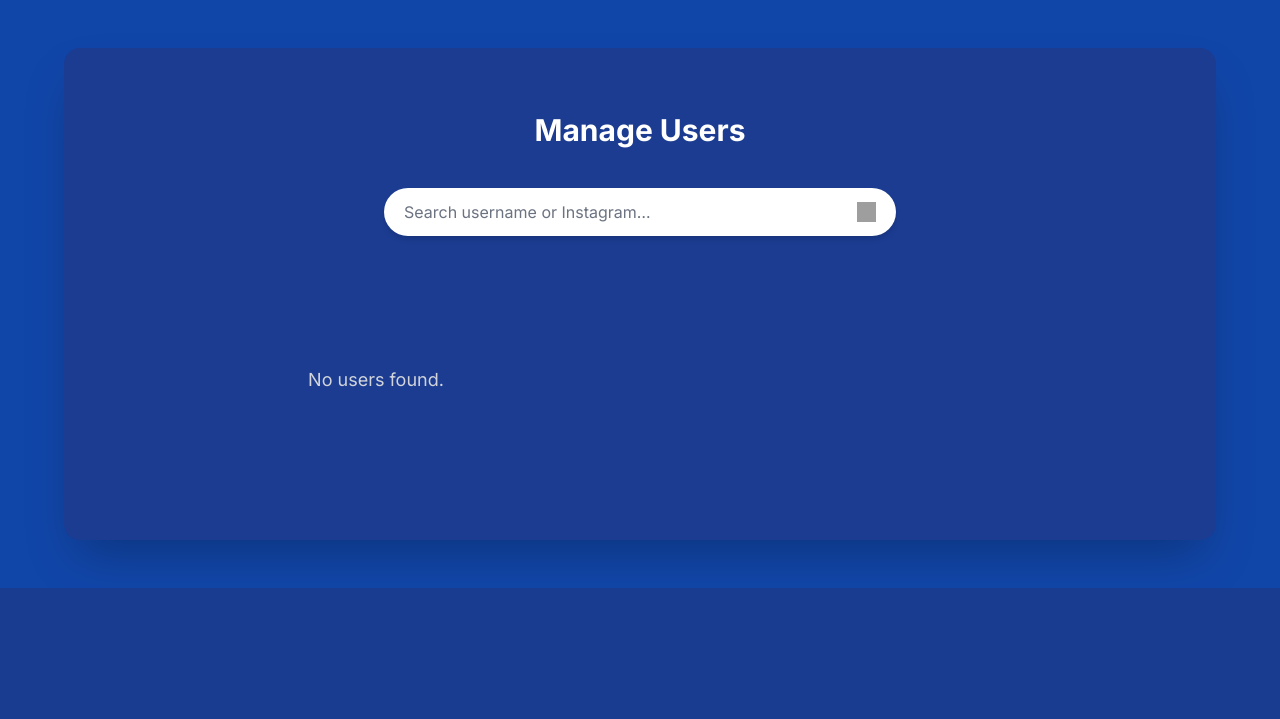
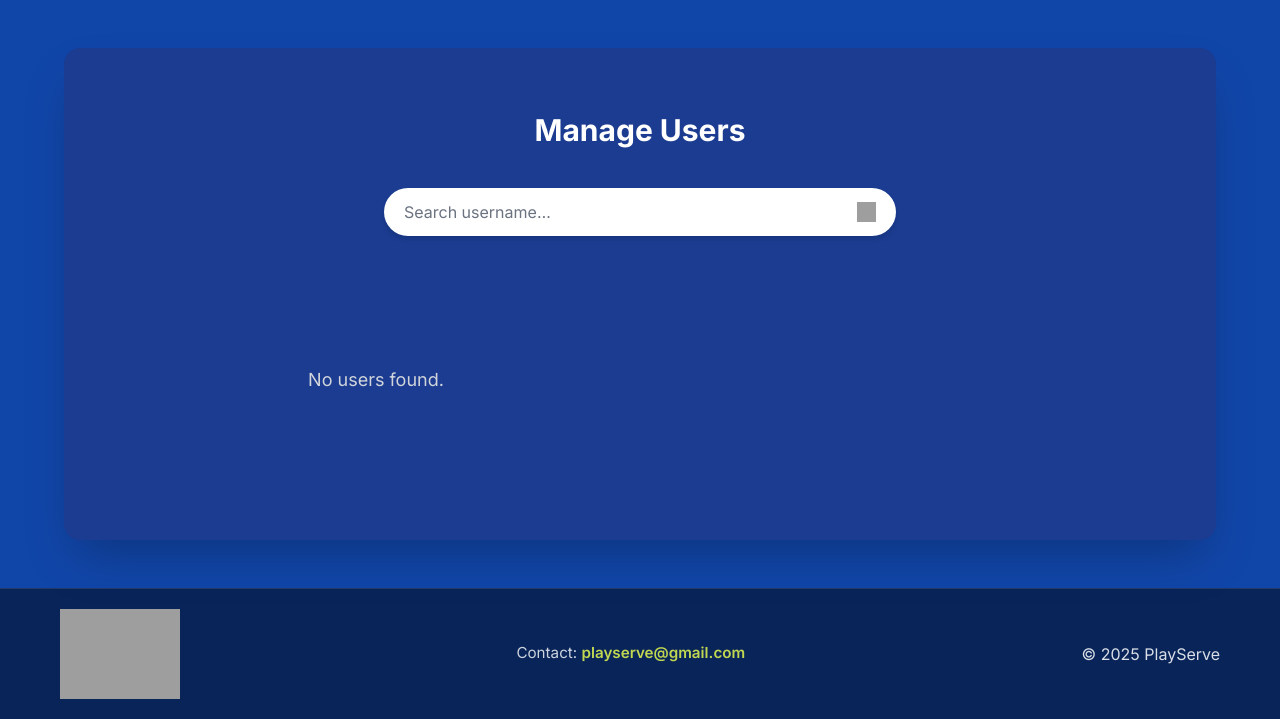
Before and after one commit to C10-2025/playserve, a Django app: page /profile/admin/users/ in a window 1280 px wide. Shown: the part 611-1330 px from the top of the page. Before the commit the page ends 1199 px from the top, so only its background shows below. Run offline with Django 5.2, Linux system fonts and the light colour scheme; the visitor is signed in with stand-in values (Sample User, id 1); data comes from the database, SQL or seed files in the repository; some libraries are stand-ins or nearby versions; grey boxes are pictures that could not be loaded.

Commit message:
last update community, profile, match making

```diff
--- a/matchmaking/templates/active_match_mode.html
+++ b/matchmaking/templates/active_match_mode.html
@@ -4,7 +4,7 @@
     {% if opponent_profile %}
 
         <div class="text-center mb-8">
-            <h2 class="text-5xl font-extrabold text-white uppercase">YOUR OPPONENT</h2>
+            <h2 class="text-5xl font-extrabold text-white uppercase">DID YOU WIN THE MATCH WITH</h2>
         </div>
 
         <div class="active-match-container w-full max-w-lg mx-auto py-4">
--- a/profil/models.py
+++ b/profil/models.py
@@ -30,7 +30,6 @@ class Profile(models.Model):
     avatar = models.CharField(max_length=100, choices=AVATAR_CHOICES, default='image/avatar1.svg')
     jumlah_kemenangan = models.PositiveIntegerField(default=0)
 
-    #tes tes
     @property
     def rank(self):
         wins = self.jumlah_kemenangan
--- a/profil/templates/admin_profile.html
+++ b/profil/templates/admin_profile.html
@@ -28,7 +28,7 @@
             name="q"
             id="search-user"
             class="w-full border-none bg-transparent text-gray-900 placeholder-gray-500 focus:outline-none focus:ring-0"
-            placeholder="Search username or Instagram…"
+            placeholder="Search username…"
             value="{{ search_query|default:'' }}">
           <button type="submit" class="text-gray-400 hover:text-blue-600">
             <img src="{% static 'image/search.svg' %}" alt="Search" class="w-5 h-5" />
--- a/templates/base.html
+++ b/templates/base.html
@@ -19,6 +19,7 @@
       </main>
     {% include 'toast.html' %}
     {% include 'modal.html' %}
+    {% include 'footer.html' %}
 
     <script src="https://code.jquery.com/jquery-3.6.0.min.js"></script>
     {% block extra_js %}
--- a/templates/footer.html
+++ b/templates/footer.html
@@ -0,0 +1,19 @@
+{% load static %}
+
+<footer class="footer">
+    <div class="footer-container">
+      <div class="footer-left">
+        <img src="{% static 'image/logo.svg' %}" alt="PlayServe Logo" class="footer-logo">
+      </div>
+
+      <div class="footer-center">
+        <p class="footer-contact">
+          Contact: <a href="mailto:playserve@gmail.com">playserve@gmail.com</a>
+        </p>
+      </div>
+
+      <div class="footer-right">
+        <p>© 2025 PlayServe</p>
+      </div>
+    </div>
+</footer>
```
